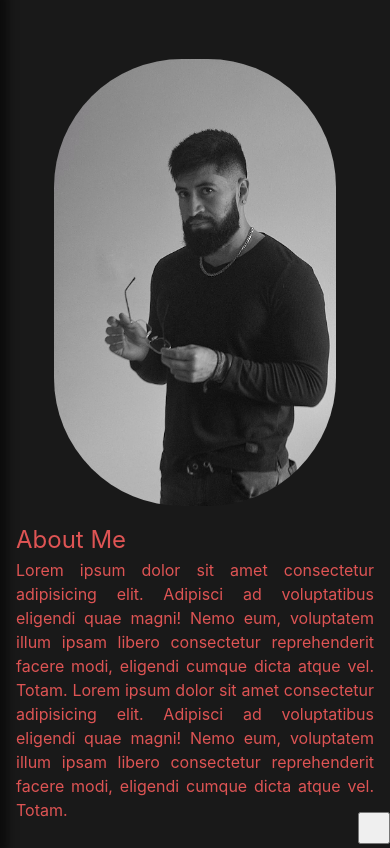
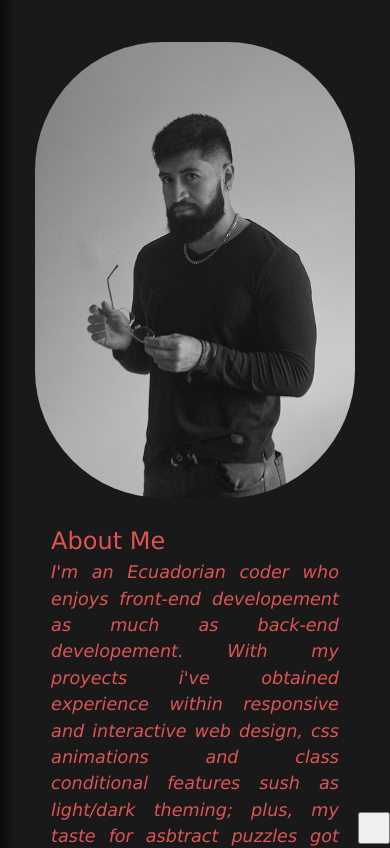
Before and after one commit to Mems2001/portfolio_def, a React (Vite) app: page / in a window 390 px wide. Shown: the top 848 px of the page. Built offline with nearby package versions, Linux system fonts and the light colour scheme.

Commit message:
feat: aboutMe text added

```diff
--- a/src/components/AboutMe.jsx
+++ b/src/components/AboutMe.jsx
@@ -4,7 +4,13 @@ import '../styles/AboutMe.css'
 
 const AboutMe = ({language}) => {
   return (
-    <section className='hidden' id='aboutMe'>
+    <section className='hidden aboutMe_container' id='aboutMe'>
+      <div className='aboutMe hidden_2' id='fewWords'>
+        <h2>{language[1].title}</h2>
+
+        <p>{language[1].content}</p>
+      </div>
+
       <div className='presentation hidden_2' id='presentation'>
         <div></div>
         <div className='photo_container'>
@@ -12,11 +18,6 @@ const AboutMe = ({language}) => {
         </div>
         <div></div>
       </div>
-      <div className='aboutMe hidden_2' id='fewWords'>
-        <h2>{language[1].title}</h2>
-
-        <p>{language[1].content}</p>
-      </div>
     </section>
   )
 }
--- a/src/index.css
+++ b/src/index.css
@@ -127,9 +127,9 @@
   padding: 0;
   box-sizing: border-box;
 
-  font-family: Inter, system-ui, Avenir, Helvetica, Arial, sans-serif;
+  font-family: 'Lucida Sans', 'Lucida Sans Regular', 'Lucida Grande', 'Lucida Sans Unicode', Geneva, Verdana, sans-serif;
   line-height: 1.5;
-  font-weight: 400;
+  font-weight: 500;
 }
 
 body {
--- a/src/json/english.json
+++ b/src/json/english.json
@@ -8,7 +8,7 @@
 
     {
         "title" : "About Me" ,
-        "content" : "Lorem ipsum dolor sit amet consectetur adipisicing elit. Adipisci ad voluptatibus eligendi quae magni! Nemo eum, voluptatem illum ipsam libero consectetur reprehenderit facere modi, eligendi cumque dicta atque vel. Totam. Lorem ipsum dolor sit amet consectetur adipisicing elit. Adipisci ad voluptatibus eligendi quae magni! Nemo eum, voluptatem illum ipsam libero consectetur reprehenderit facere modi, eligendi cumque dicta atque vel. Totam."
+        "content" : "I'm an Ecuadorian coder who enjoys front-end developement as much as back-end developement. With my proyects i've obtained experience within responsive and interactive web design, css animations and class conditional features sush as light/dark theming; plus, my taste for asbtract puzzles got me agility at solving problems with programming logic."
     } ,
 
     {
--- a/src/json/spanish.json
+++ b/src/json/spanish.json
@@ -8,7 +8,7 @@
 
     {
         "title" : "Acerca de Mi" ,
-        "content" : "Lorem ipsum dolor sit amet consectetur adipisicing elit. Adipisci ad voluptatibus eligendi quae magni! Nemo eum, voluptatem illum ipsam libero consectetur reprehenderit facere modi, eligendi cumque dicta atque vel. Totam. Lorem ipsum dolor sit amet consectetur adipisicing elit. Adipisci ad voluptatibus eligendi quae magni! Nemo eum, voluptatem illum ipsam libero consectetur reprehenderit facere modi, eligendi cumque dicta atque vel. Totam."
+        "content" : "Soy un programador Ecuatoriano que disfruta tanto el desarrollo front-end como back-end. Con mis proyectos he ganado experiencia en diseño web responsivo e interactivo haciendo uso de animaciones y clases condicionales; además mi gusto por los rompecabezas abtractos me ha conseguido agilidad para la resolución de problemas con lógica de programación."
     } ,
 
     {
--- a/src/styles/AboutMe.css
+++ b/src/styles/AboutMe.css
@@ -1,5 +1,13 @@
+.aboutMe_container {
+  height: 100vh;
+
+  display: flex;
+  flex-direction: row;
+  gap: 12vh;
+}
+
 .presentation {
-  height: 70vh;
+  height: 100vh;
   display: flex;
   flex-direction: column;
   justify-content: center;
@@ -9,7 +17,7 @@
 }
 
 .photo_container {
-  height: 60vh;
+  height: 80vh;
   width: fit-content;
   border-radius: 8rem;
 
@@ -18,7 +26,7 @@
 
 .personal_photo {
   height: 100%;
-  width: 282px;
+  width: 375px;
 
   cursor: pointer;
   background-image: url("../../public/photos/foto_1.jpeg");
@@ -37,30 +45,53 @@
   display: flex;
   flex-direction: column;
   text-align: justify;
-  justify-content: space-evenly;
+  justify-content: space-between;
 
-  height: 30vh;
+  padding-top: 10vh;
+  padding-bottom: 10vh;
+  height: 100vh;
 }
 
 .aboutMe p {
   color: var(--lcolor-5);
-}
-
-#aboutMe {
-  height: 100vh;
+  font-size: 1.25rem;
+  font-style: italic;
+  font-weight: 400;
 }
 
 @media screen and (max-width: 500px) {
 
   .presentation {
-    height: 60vh;
+    height: 62vh;
+    padding-top: 2vh;
+  }
+
+  .photo_container {
+    height: 90%;
+    width: 82vw;
+  }
+
+  .personal_photo {
+    background-size: cover;
+    width: 85vw;
   }
 
   .aboutMe {
-    height: 30vh;
+    height: 38vh;
+    justify-content: space-evenly;
+
+    padding: 0;
+    padding-bottom: 10vh;
+    padding-left: 9vw;
+    padding-right: 9vw;
   }
 
-  #aboutMe {
-    height: 100vh;
+  .aboutMe p {
+    font-size: 1.1rem;
+  }
+
+  .aboutMe_container {
+    flex-direction: column-reverse;
+    gap: 0;
   }
 }
```
